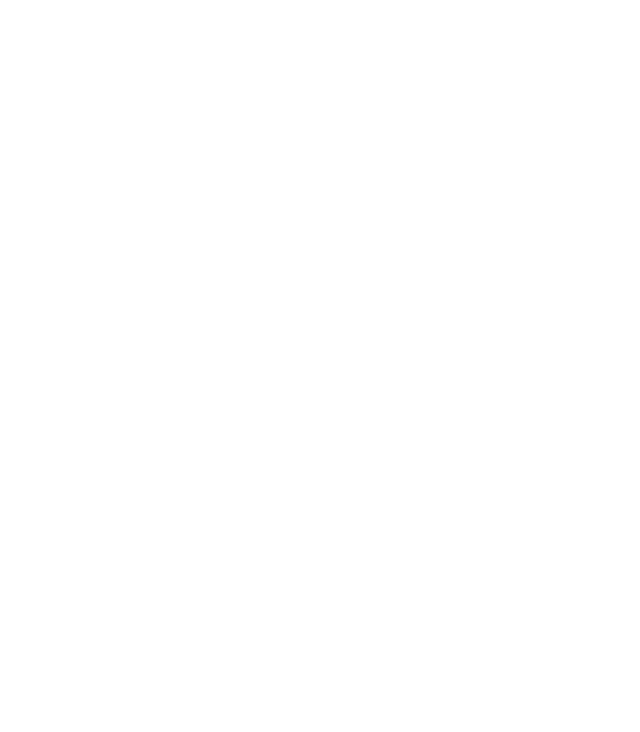
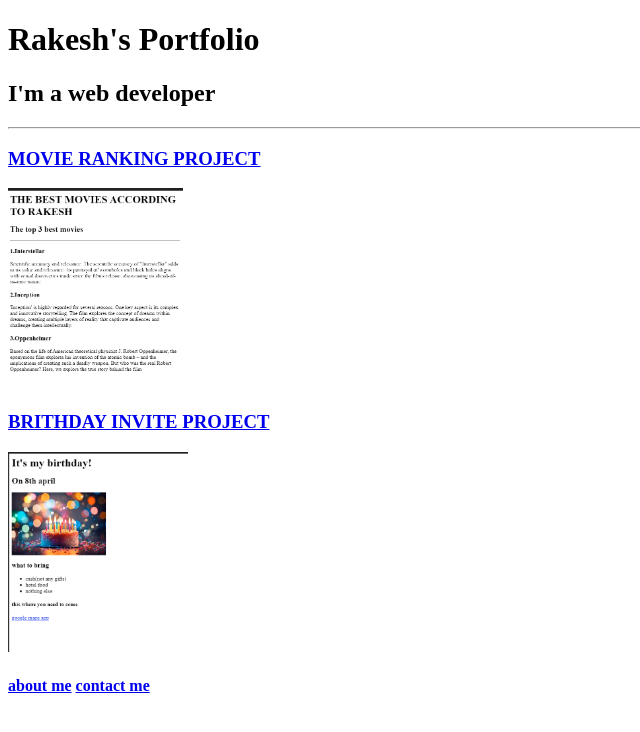
Before and after one commit to Rakesh-0804/html-portfoilio, a plain HTML site: page index.html in a window 1280 px wide. Shown: the whole page, without its empty margins (0-640 px from the left). Drawn offline with Linux system fonts and the light colour scheme.

Commit message:
Update index.html

```diff
--- a/index.html
+++ b/index.html
@@ -1,15 +1,18 @@
-<!-- TODO 1: Create the HTML Boilerplate -->
-
-<!-- TODO 2: Add Your previous projects' HTML into the public folder -->
-
-<!-- TODO 3: Take screenshots of your project previews and add the images to the images folder -->
-
-<!-- TODO 4: Add titles/subtitles etc. -->
-
-<!-- TODO 5: Add a link to the project pages -->
-
-<!-- TODO 6: Add images to show the project previews
-HINT for TODO 6: You can use the height attribute set to 200 to make the image smaller:
-https://developer.mozilla.org/en-US/docs/Web/HTML/Element/img#attr-height -->
-
-<!-- TODO 7: Add the Contact Me and About Me page links -->
+<!DOCTYPE html>
+<html lang="en">
+<head>
+    <meta charset="UTF-8">
+    <title>Rakesh's Portfolio</title>
+</head>
+<body>
+    <h1>Rakesh's Portfolio</h1>
+    <h2>I'm a web developer</h2>
+    <hr>
+    <h3><a href="./public/movie-ranking.html">MOVIE RANKING PROJECT</a></h3>
+    <img src="./assets/images/movie-ranking.png - web development projects - Visual Studio Code [Administrator] 7_7_2024 7_25_44 PM.png" height="200"/>
+    <h3><a href="./public/birthday-invite.html">BRITHDAY INVITE PROJECT</a></h3>
+    <img src="./assets/images/movie-ranking.png - web development projects - Visual Studio Code [Administrator] 7_7_2024 7_30_48 PM.png" height="200"/>
+ <h4>   <a href="./public/about.html">about me</a> <a href="./public/contact.html">contact me</a>
+    </h4>
+</body>
+</html>
```
